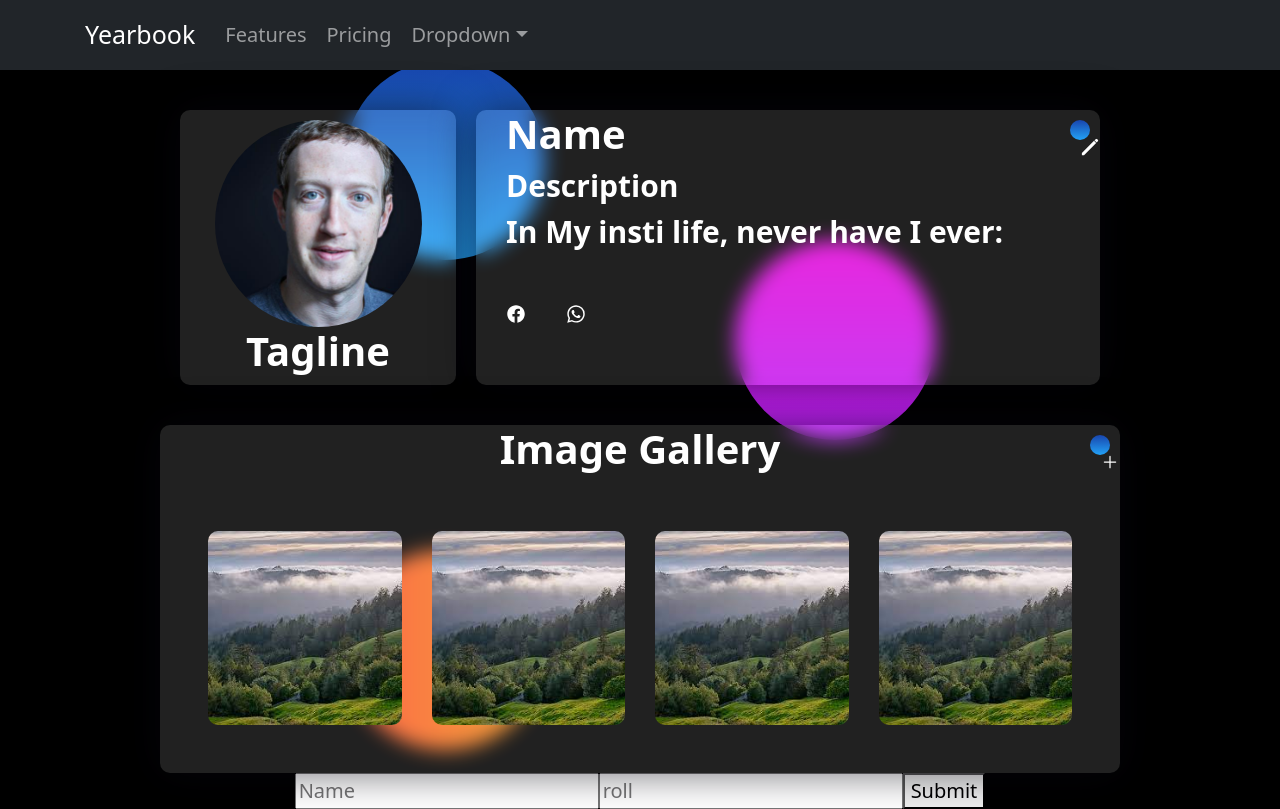
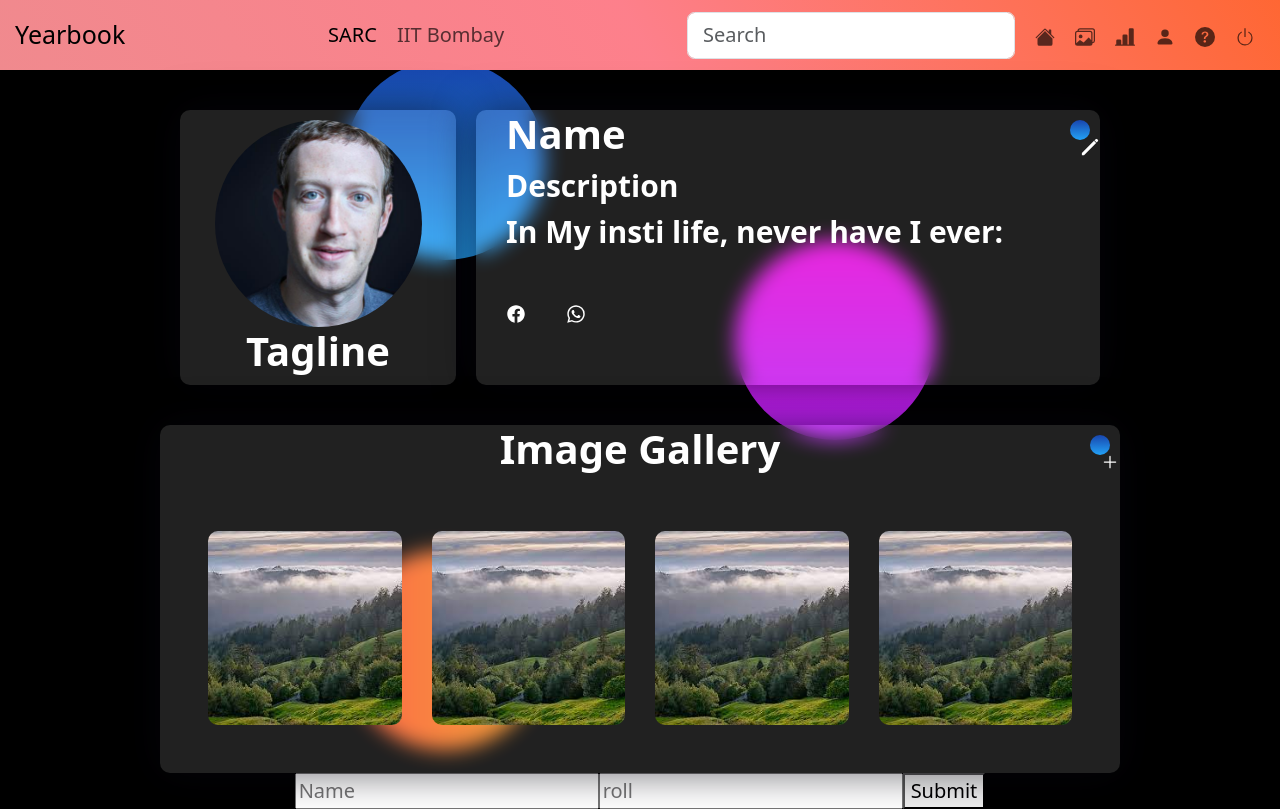
Before and after one commit to pragy540/Yearbook-2022, a React (Create React App) app in the folder Frontend/: page /profile in a window 1280 px wide. Built offline with nearby package versions, Linux system fonts and the light colour scheme.

Commit message:
Fixing navbar

```diff
--- a/Frontend/src/components/Navbar.js
+++ b/Frontend/src/components/Navbar.js
@@ -1,27 +1,56 @@
 import React from 'react'
 import { Navbar, Container, Nav, NavDropdown } from 'react-bootstrap';
+import "./css/Navbar.css";
+import { BsFillHouseFill, BsImages, BsBarChartLineFill, BsFillPersonFill, BsFillQuestionCircleFill, BsPower } from "react-icons/bs";
 
 const Navbar_func = () => {
   return (
-<Navbar collapseOnSelect expand="lg" bg="dark" variant="dark">
-  <Container>
-  <Navbar.Brand href="#home">Yearbook</Navbar.Brand>
-  <Navbar.Toggle aria-controls="responsive-navbar-nav" />
-  <Navbar.Collapse id="responsive-navbar-nav">
-    <Nav className="me-auto">
-      <Nav.Link href="#features">Features</Nav.Link>
-      <Nav.Link href="#pricing">Pricing</Nav.Link>
-      <NavDropdown title="Dropdown" id="collasible-nav-dropdown">
-        <NavDropdown.Item href="#action/3.1">Action</NavDropdown.Item>
-        <NavDropdown.Item href="#action/3.2">Another action</NavDropdown.Item>
-        <NavDropdown.Item href="#action/3.3">Something</NavDropdown.Item>
-        <NavDropdown.Divider />
-        <NavDropdown.Item href="#action/3.4">Separated link</NavDropdown.Item>
-      </NavDropdown>
-    </Nav>
-  </Navbar.Collapse>
-  </Container>
-</Navbar>
+<nav class="navbar navbar-expand-lg navbar-light bg-light main-navbar">
+  <div class="container-fluid">
+    <a class="navbar-brand" href="#">Yearbook</a>
+    <button class="navbar-toggler" type="button" data-bs-toggle="collapse" data-bs-target="#navbarSupportedContent" aria-controls="navbarSupportedContent" aria-expanded="false" aria-label="Toggle navigation">
+      <span class="navbar-toggler-icon"></span>
+    </button>
+    <div class="collapse navbar-collapse middle-links first-links" id="navbarSupportedContent">
+      <ul class="navbar-nav me-auto mb-2 mb-lg-0 middle-links">
+        <li class="nav-item">
+          <a class="nav-link active" aria-current="page" href="#">SARC</a>
+        </li>
+        <li class="nav-item">
+          <a class="nav-link" href="#">IIT Bombay</a>
+        </li>
+
+      </ul>
+      <form class="d-flex second-links">
+        <input class="form-control me-2" type="search" placeholder="Search" aria-label="Search"/>
+{/*         <button class="btn btn-outline-success" type="submit">Search</button> */}
+      </form>
+      <div>
+      <ul class="navbar-nav me-auto mb-2 mb-lg-0 third-links">
+      <li class="nav-item">
+          <a class="nav-link" href="#"><BsFillHouseFill/></a>
+        </li>
+        <li class="nav-item">
+          <a class="nav-link" href="#"><BsImages/></a>
+        </li>
+        <li class="nav-item">
+          <a class="nav-link" href="#"><BsBarChartLineFill/></a>
+        </li>
+        <li class="nav-item">
+          <a class="nav-link" href="#"><BsFillPersonFill/></a>
+        </li>
+        <li class="nav-item">
+          <a class="nav-link" href="#"><BsFillQuestionCircleFill/></a>
+        </li>
+        <li class="nav-item">
+          <a class="nav-link" href="#"><BsPower/></a>
+        </li>
+      </ul>
+      </div>
+
+    </div>
+  </div>
+</nav>
 
 
   )
--- /dev/null
+++ b/Frontend/src/components/css/Navbar.css
@@ -0,0 +1,11 @@
+.middle-links {
+    margin: auto;
+}
+
+.third-links {
+    float: right;
+}
+
+.main-navbar {
+    background: linear-gradient(60deg, rgba(238, 110, 115, 0.8), rgba(255, 87, 102, 0.75), rgba(255, 95, 41, 0.95));
+}
```
